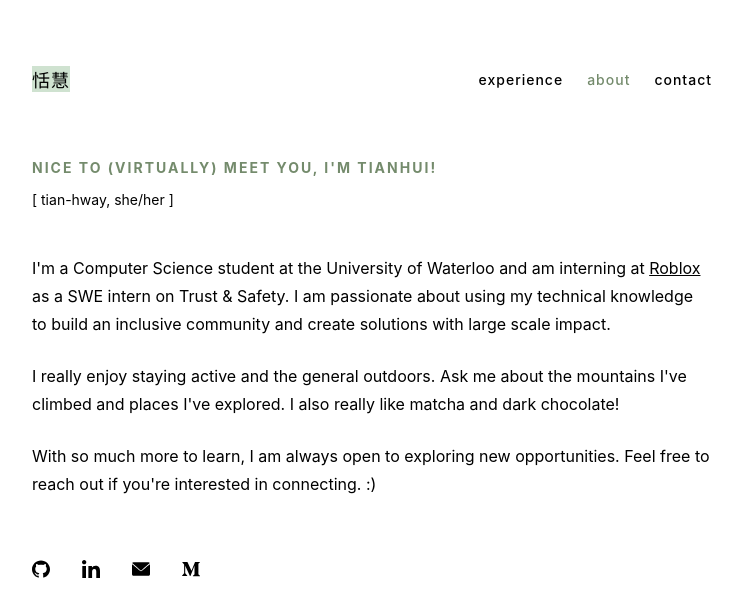
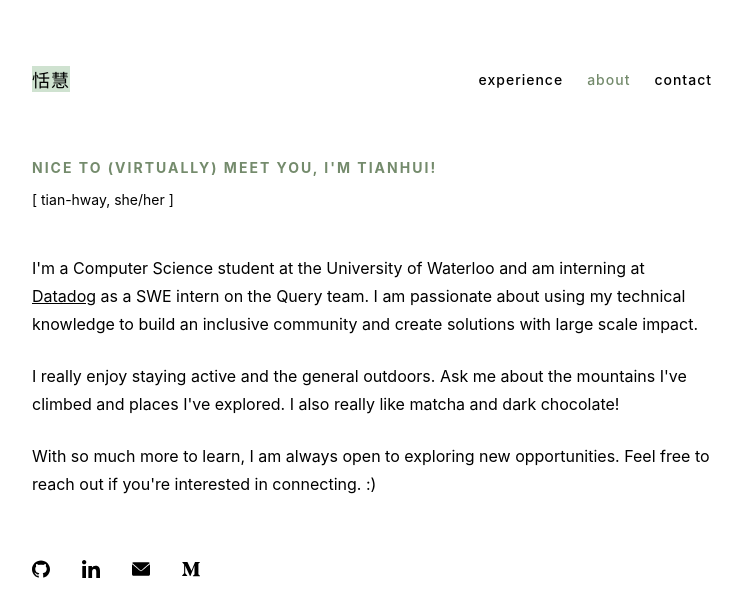
Before and after one commit to TianhuiYang/personal-website, a React (Create React App) app: page /about in a window 1280 px wide. Shown: the top 616 px of the page, without its empty margins (268-1010 px from the left). Built offline with nearby package versions, Linux system fonts and the light colour scheme.

Commit message:
feat: add Datadog to About section

```diff
--- a/src/pages/About.tsx
+++ b/src/pages/About.tsx
@@ -21,10 +21,10 @@ export const About = () => {
       <Section>
         <AboutContent>
           I'm a Computer Science student at the University of Waterloo and am interning at {" "}
-          <Link href="https://corp.roblox.com/" target="_blank">
-            Roblox
+          <Link href="https://www.datadoghq.com/" target="_blank">
+            Datadog
           </Link>
-          {" "} as a SWE intern on Trust & Safety. I am passionate about using my technical knowledge to build an
+          {" "} as a SWE intern on the Query team. I am passionate about using my technical knowledge to build an
           inclusive community and create solutions with large scale impact.
         </AboutContent>
         <AboutContent>
```
